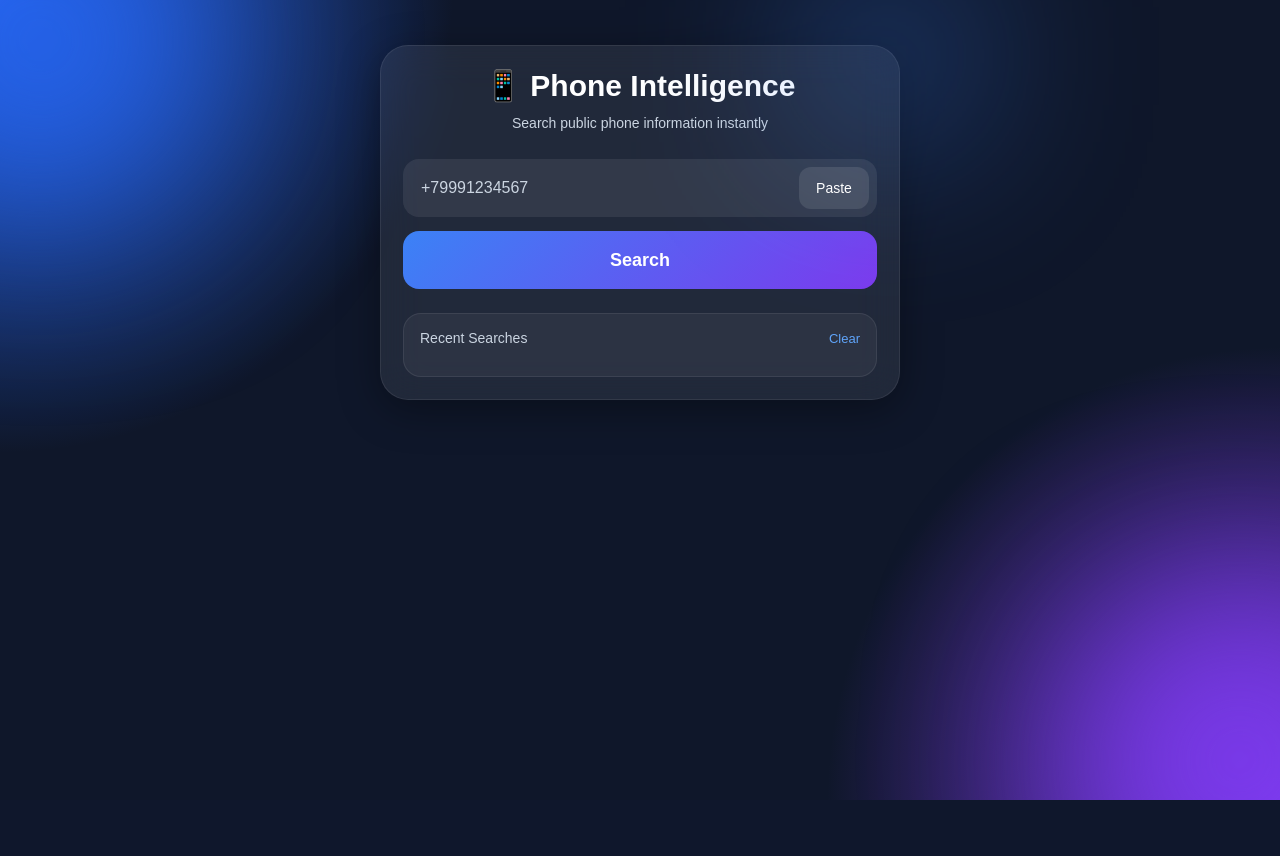
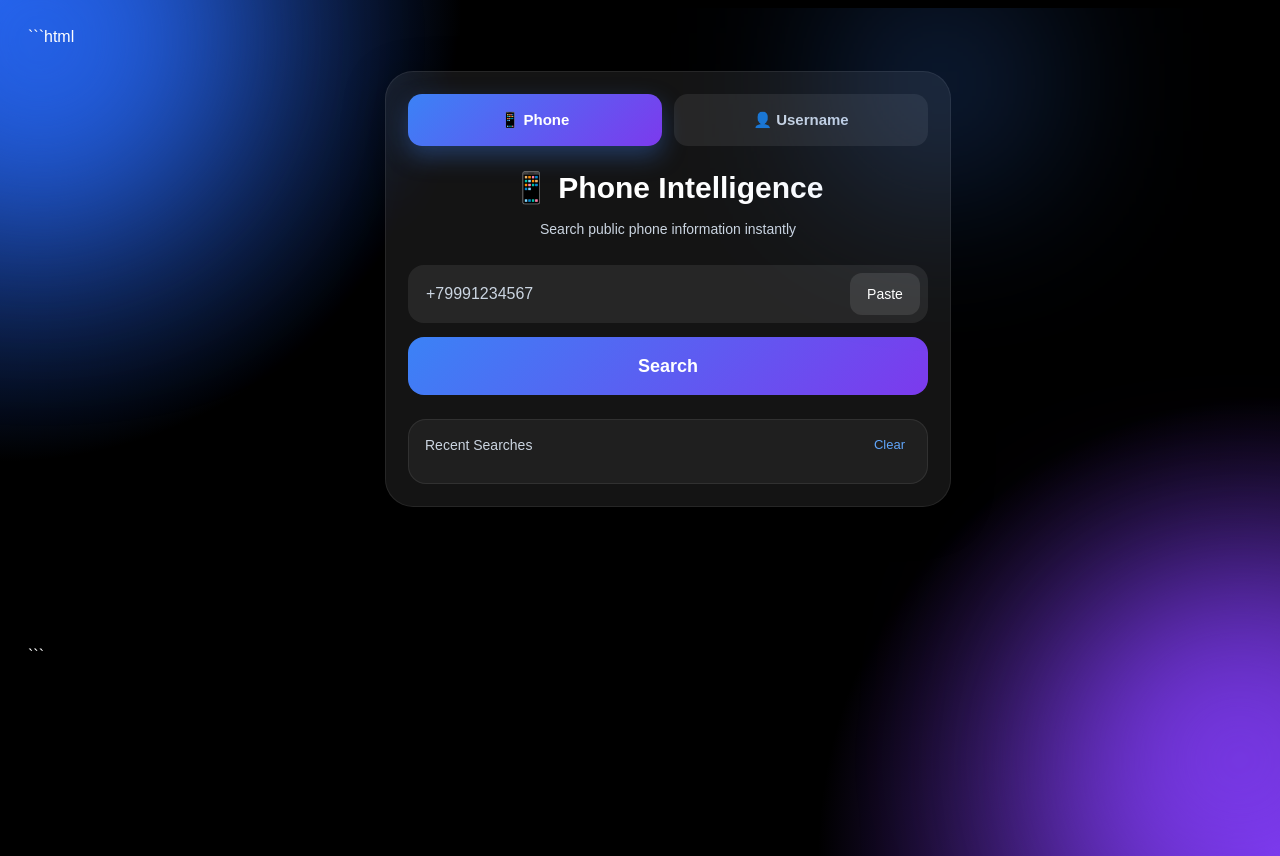
Before and after one commit to maksymtelegram0-source/phone-info-site, a Flask app: page / in a window 1280 px wide; the page is wider, and only the part inside the window is pictured. Before the commit the page ends 800 px from the top of that part, so only its background shows below. Run offline with Flask 3, Linux system fonts and the light colour scheme.

Commit message:
username lookup tabs ui

````diff
--- a/static/style.css
+++ b/static/style.css
@@ -1,3 +1,6 @@
+```css
+/* static/style.css */
+
 *{
     margin:0;
     padding:0;
@@ -36,7 +39,7 @@ body{
     #7c3aed,
     transparent 30%),
 
-    #0f172a;
+    #000000;
 
     color:white;
 
@@ -128,6 +131,62 @@ body::after{
     opacity:0.35;
 
     pointer-events:none;
+}
+
+.tabs{
+
+    display:flex;
+
+    gap:12px;
+
+    margin-bottom:24px;
+}
+
+.tab-btn{
+
+    flex:1;
+
+    height:52px;
+
+    border:none;
+
+    border-radius:14px;
+
+    background:
+    rgba(255,255,255,0.08);
+
+    color:#cbd5e1;
+
+    font-size:15px;
+
+    font-weight:700;
+
+    cursor:pointer;
+
+    transition:0.3s;
+}
+
+.tab-btn.active{
+
+    background:
+    linear-gradient(
+        135deg,
+        #3b82f6,
+        #7c3aed
+    );
+
+    color:white;
+
+    box-shadow:
+    0 10px 25px rgba(59,130,246,0.35);
+}
+
+.tab-content{
+    display:none;
+}
+
+.tab-content.active{
+    display:block;
 }
 
 h1{
@@ -227,7 +286,8 @@ input:focus{
     cursor:pointer;
 }
 
-#searchBtn{
+#searchBtn,
+#usernameBtn{
 
     width:100%;
 
--- a/templates/index.html
+++ b/templates/index.html
@@ -1,18 +1,56 @@
+```html
+<!-- templates/index.html -->
+
 <!DOCTYPE html>
 <html lang="ru">
 <head>
+
     <meta charset="UTF-8">
-    <meta name="viewport" content="width=device-width, initial-scale=1.0">
+
+    <meta
+        name="viewport"
+        content="width=device-width, initial-scale=1.0"
+    >
+
     <title>Phone Intelligence</title>
 
-    <link rel="stylesheet" href="{{ url_for('static', filename='style.css') }}">
+    <link
+        rel="stylesheet"
+        href="{{ url_for('static', filename='style.css') }}"
+    >
+
 </head>
 
 <body>
 
+<div id="toast"></div>
+
 <div class="container fade-in">
 
     <div class="top-glow"></div>
+
+    <div class="tabs">
+
+        <button
+            class="tab-btn active"
+            onclick="switchTab('phone')"
+        >
+            📱 Phone
+        </button>
+
+        <button
+            class="tab-btn"
+            onclick="switchTab('username')"
+        >
+            👤 Username
+        </button>
+
+    </div>
+
+    <div
+        id="phoneTab"
+        class="tab-content active"
+    >
 
         <h1>📱 Phone Intelligence</h1>
 
@@ -32,35 +70,28 @@
                     required
                 >
 
-            <button type="button" id="pasteBtn">
+                <button
+                    type="button"
+                    id="pasteBtn"
+                >
                     Paste
                 </button>
 
             </div>
 
-        <button type="submit" id="searchBtn">
+            <button
+                type="submit"
+                id="searchBtn"
+            >
                 Search
             </button>
 
         </form>
 
-    <div class="loader" id="loader"></div>
-
-    <div class="history-box">
-
-        <div class="history-top">
-
-            <span>Recent Searches</span>
-
-            <button id="clearHistory">
-                Clear
-            </button>
-
-        </div>
-
-        <div id="historyList"></div>
-
-    </div>
+        <div
+            class="loader"
+            id="loader"
+        ></div>
 
         {% if result %}
 
@@ -78,7 +109,10 @@
 
                     <h2>Result</h2>
 
-                <button class="copy-btn" id="copyBtn">
+                    <button
+                        class="copy-btn"
+                        id="copyBtn"
+                    >
                         Copy
                     </button>
 
@@ -150,13 +184,135 @@
 
     </div>
 
+    <div
+        id="usernameTab"
+        class="tab-content"
+    >
+
+        <h1>👤 Username Lookup</h1>
+
+        <p class="subtitle">
+            Find public social profiles instantly
+        </p>
+
+        <div class="input-wrapper">
+
+            <input
+                type="text"
+                id="usernameInput"
+                placeholder="@username"
+            >
+
+        </div>
+
+        <button id="usernameBtn">
+            Search Username
+        </button>
+
+        <div
+            id="usernameResults"
+            class="result"
+        ></div>
+
+    </div>
+
+    <div class="history-box">
+
+        <div class="history-top">
+
+            <span>
+                Recent Searches
+            </span>
+
+            <button id="clearHistory">
+                Clear
+            </button>
+
+        </div>
+
+        <div id="historyList"></div>
+
+    </div>
+
+</div>
+
 <script>
 
-const form = document.getElementById("searchForm");
-const loader = document.getElementById("loader");
-const button = document.getElementById("searchBtn");
-const input = document.getElementById("phoneInput");
-const pasteBtn = document.getElementById("pasteBtn");
+const form =
+document.getElementById("searchForm");
+
+const loader =
+document.getElementById("loader");
+
+const button =
+document.getElementById("searchBtn");
+
+const input =
+document.getElementById("phoneInput");
+
+const pasteBtn =
+document.getElementById("pasteBtn");
+
+function showToast(text){
+
+    const toast =
+    document.getElementById("toast");
+
+    toast.innerText = text;
+
+    toast.classList.add("show");
+
+    setTimeout(() => {
+
+        toast.classList.remove("show");
+
+    }, 2200);
+
+}
+
+function switchTab(tab){
+
+    document
+    .querySelectorAll(".tab-content")
+    .forEach(content => {
+
+        content.classList.remove("active");
+
+    });
+
+    document
+    .querySelectorAll(".tab-btn")
+    .forEach(btn => {
+
+        btn.classList.remove("active");
+
+    });
+
+    if(tab === "phone"){
+
+        document
+        .getElementById("phoneTab")
+        .classList.add("active");
+
+        document
+        .querySelectorAll(".tab-btn")[0]
+        .classList.add("active");
+
+    }
+
+    if(tab === "username"){
+
+        document
+        .getElementById("usernameTab")
+        .classList.add("active");
+
+        document
+        .querySelectorAll(".tab-btn")[1]
+        .classList.add("active");
+
+    }
+
+}
 
 form.addEventListener("submit", function(event){
 
@@ -164,7 +320,7 @@ form.addEventListener("submit", function(event){
 
     if(value.length < 8){
 
-        alert("Введите корректный номер");
+        showToast("❌ Invalid number");
 
         event.preventDefault();
 
@@ -185,9 +341,12 @@ pasteBtn.addEventListener("click", async () => {
 
     try {
 
-        const text = await navigator.clipboard.readText();
+        const text =
+        await navigator.clipboard.readText();
 
         input.value = text;
+
+        showToast("✅ Pasted");
 
         if(navigator.vibrate){
             navigator.vibrate(40);
@@ -195,33 +354,32 @@ pasteBtn.addEventListener("click", async () => {
 
     } catch {
 
-        alert("Clipboard unavailable");
+        showToast("❌ Clipboard unavailable");
 
     }
 
 });
 
-const copyBtn = document.getElementById("copyBtn");
+const copyBtn =
+document.getElementById("copyBtn");
 
 if(copyBtn){
 
     copyBtn.addEventListener("click", async () => {
 
-        const resultText = document.querySelector(".result").innerText;
+        const resultText =
+        document.querySelector(".result")
+        .innerText;
 
-        await navigator.clipboard.writeText(resultText);
+        await navigator.clipboard.writeText(
+            resultText
+        );
 
-        copyBtn.innerText = "Copied";
+        showToast("✅ Copied");
 
         if(navigator.vibrate){
             navigator.vibrate(50);
         }
-
-        setTimeout(() => {
-
-            copyBtn.innerText = "Copy";
-
-        }, 2000);
 
     });
 
@@ -233,7 +391,9 @@ function saveHistory(number){
         localStorage.getItem("phoneHistory")
     ) || [];
 
-    history = history.filter(item => item !== number);
+    history = history.filter(
+        item => item !== number
+    );
 
     history.unshift(number);
 
@@ -259,7 +419,8 @@ function renderHistory(){
 
     history.forEach(number => {
 
-        const item = document.createElement("button");
+        const item =
+        document.createElement("button");
 
         item.className = "history-item";
 
@@ -289,7 +450,93 @@ document
 
 renderHistory();
 
+document
+.getElementById("usernameBtn")
+.addEventListener("click", () => {
+
+    const username =
+    document
+    .getElementById("usernameInput")
+    .value
+    .replace("@","")
+    .trim();
+
+    if(!username){
+
+        showToast("❌ Enter username");
+
+        return;
+    }
+
+    const sites = [
+
+        {
+            name:"Telegram",
+            url:`https://t.me/${username}`
+        },
+
+        {
+            name:"GitHub",
+            url:`https://github.com/${username}`
+        },
+
+        {
+            name:"TikTok",
+            url:`https://tiktok.com/@${username}`
+        },
+
+        {
+            name:"Instagram",
+            url:`https://instagram.com/${username}`
+        },
+
+        {
+            name:"Reddit",
+            url:`https://reddit.com/user/${username}`
+        }
+
+    ];
+
+    let html = "";
+
+    sites.forEach(site => {
+
+        html += `
+
+        <div class="info-card slide-up">
+
+            <span>
+                🔗 ${site.name}
+            </span>
+
+            <p>
+
+                <a
+                    href="${site.url}"
+                    target="_blank"
+                    class="profile-link"
+                >
+                    ${site.url}
+                </a>
+
+            </p>
+
+        </div>
+
+        `;
+
+    });
+
+    document
+    .getElementById("usernameResults")
+    .innerHTML = html;
+
+    showToast("✅ Username checked");
+
+});
+
 </script>
 
 </body>
 </html>
+```
````
Also changed, not shown: other parts of static/style.css (+64 -1 lines). Lines whose indentation alone changed are shown as unchanged.
